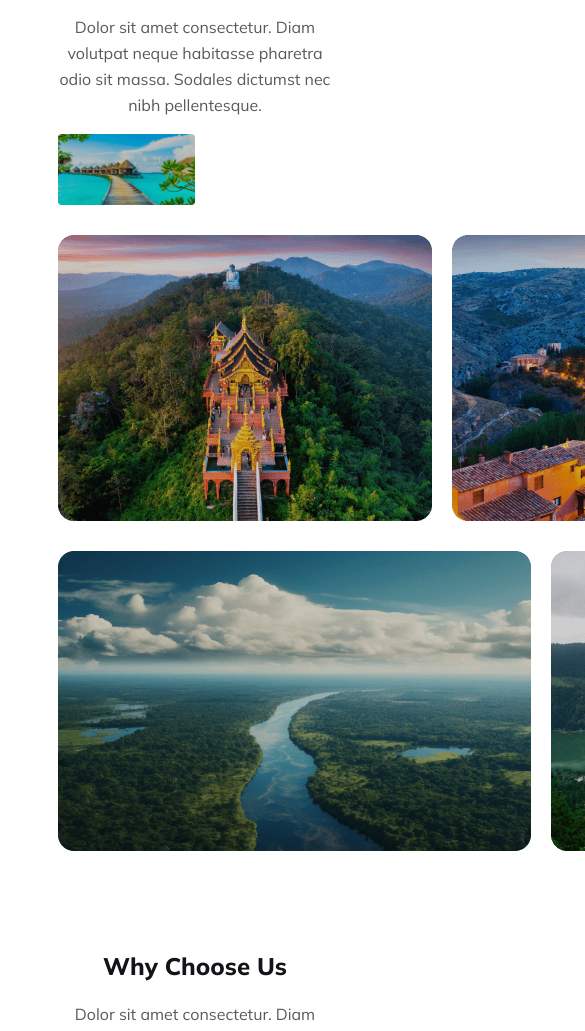
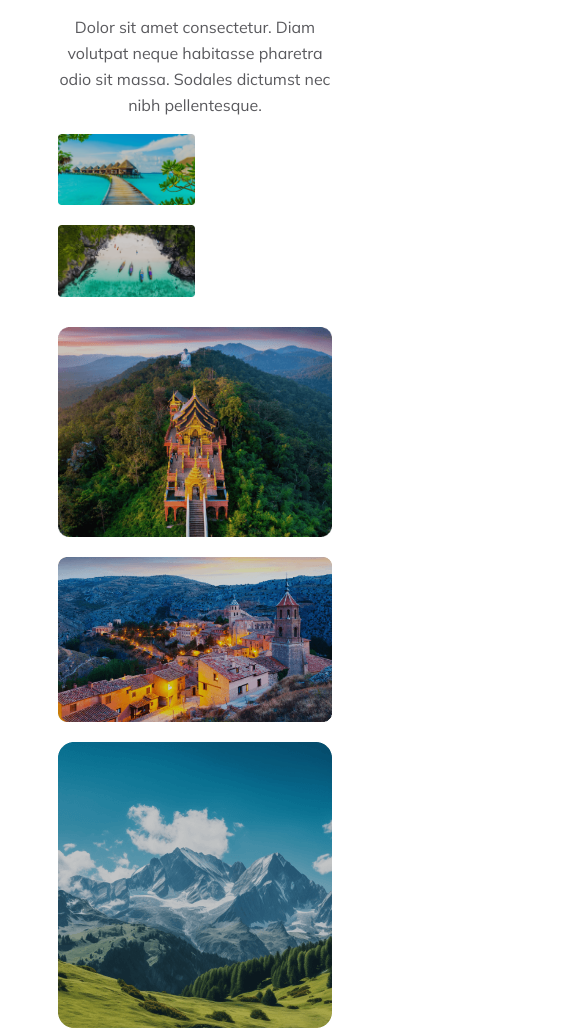
Before and after one commit to proarman143/Assingment-02, a plain HTML site: page index.html in a window 390 px wide. Shown: the part 2140-3171 px from the top of the page, 585 px wide, since content can reach past the window. Drawn offline with Linux system fonts and the light colour scheme.

Commit message:
added responsive section

```diff
--- a/css/style.css
+++ b/css/style.css
@@ -189,10 +189,7 @@ nav ul li a {
 
 .destination-section p {
     color: rgba(19, 19, 24, 0.70);
-    /* text-align: center; */
-    /* font-family: Mulish; */
     font-size: 16px;
-    /* font-style: normal; */
     font-weight: 400;
     line-height: 26px;
     margin-bottom: 2;
@@ -608,5 +605,25 @@ nav ul li a {
     }
     .choose-title-last{
         width: 100%;
+        padding: 0;
+    }
+
+
+
+    /* distination mobile responsive styel start */
+
+    .destination-section{
+    align-items: center;
+    }
+    .destination-one{
+        flex-direction: column;
+    }
+
+    .destination-two{
+        flex-direction: column;
+    }
+
+    .destination-tre{
+        flex-direction: column;
     }
 }
--- a/index.html
+++ b/index.html
@@ -88,7 +88,7 @@
                 nibh pellentesque.</p>
             <div class="destination-one">
                 <img src="images/rectangle-5.png" alt="">
-                <img src="images/rectangle-8 (1).png" alt="">
+                <img src="images/rectangle-8.png" alt="">
             </div>
             <div class="destination-two">
                 <img src="images/rectangle-6.png" alt="">
@@ -129,7 +129,7 @@
         </section>
 
 
-        <section class="discunt-section ">
+        <section class="discunt-section hide">
             <h1>Deals & Discounts</h1>
             <p>Dolor sit amet consectetur. Diam volutpat neque habitasse pharetra odio sit massa. Sodales dictumst nec
                 nibh pellentesque.</p>
@@ -210,7 +210,7 @@
 
     <footer>
 
-        <section class="footer-section " >
+        <section class="footer-section">
                 <div class="footer">
                     <div class="logu-title">
                         <img src="images/group-40071 (2).png" alt="">
```
